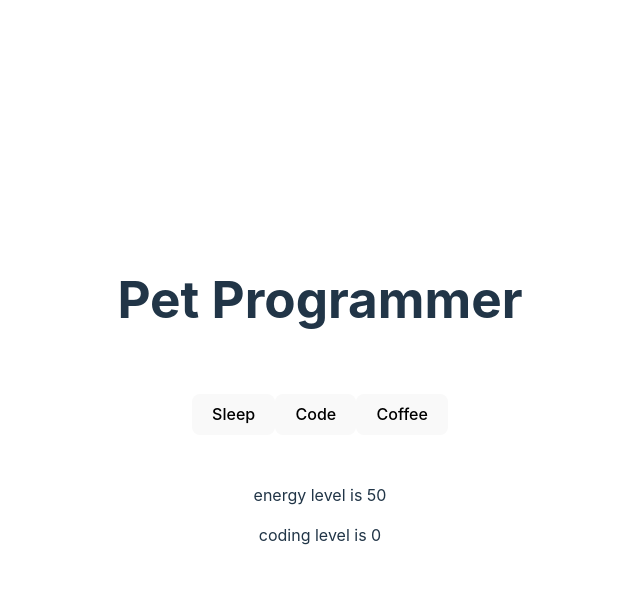
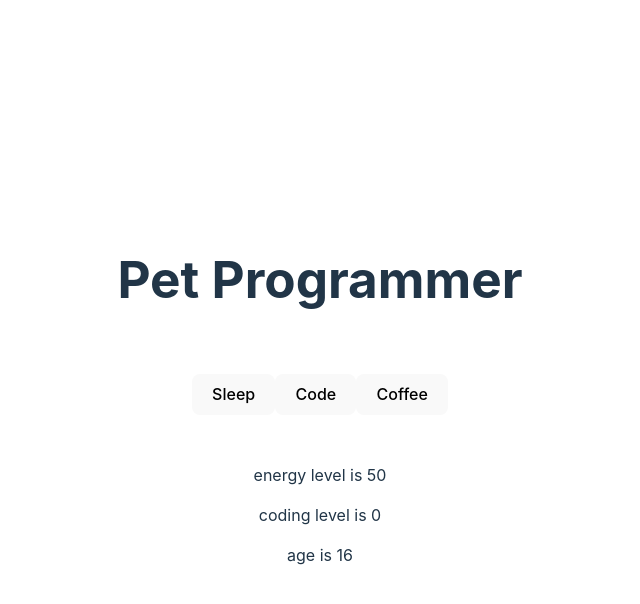
Before and after one commit to fac28/PetProgrammer, a React (Vite) app: page / in a window 1280 px wide. Both pictures are taken after typing "Sample" into the empty fields and a click on the button "Submit". Shown: the top 604 px of the page, without its empty margins (320-960 px from the left). Built offline with nearby package versions, Linux system fonts and the light colour scheme.

Commit message:
quick fix

```diff
--- a/src/App.jsx
+++ b/src/App.jsx
@@ -16,7 +16,6 @@ function App() {
   const [age, setAge] = useState(16);
   const [rounds, setRounds] = useState(0);
 
-
   return (
     <>
       <div></div>
@@ -28,7 +27,7 @@ function App() {
           age={age}
           setAge={setAge}
           alive={alive}
-          rounds= {rounds}
+          rounds={rounds}
           setRounds={setRounds}
         />
         <Coding
@@ -40,7 +39,7 @@ function App() {
           alive={alive}
           age={age}
           setAge={setAge}
-          rounds= {rounds}
+          rounds={rounds}
           setRounds={setRounds}
         />
         <Coffee
@@ -50,7 +49,7 @@ function App() {
           setAlive={setAlive}
           age={age}
           setAge={setAge}
-          rounds= {rounds}
+          rounds={rounds}
           setRounds={setRounds}
         />
       </div>
@@ -61,11 +60,12 @@ function App() {
           alive={alive}
           codingSkill={codingSkill}
           coderName={coderName}
+          age={age}
+          rounds={rounds}
         />
       ) : (
         <CreateName setCoderName={setCoderName} coderName={coderName} />
       )}
-
     </>
   );
 }
--- a/src/Stats.jsx
+++ b/src/Stats.jsx
@@ -6,6 +6,8 @@ export default function Stats(props) {
         {props.alive ? `energy level is ${props.energy}` : `Your programmer is`}
       </p>
       <p>{props.alive ? `coding level is ${props.codingSkill}` : `DEAD!`}</p>
+
+      <p>{props.alive ? `age is ${props.age}` : `aged ${props.age}`}</p>
     </div>
   );
 }
```
